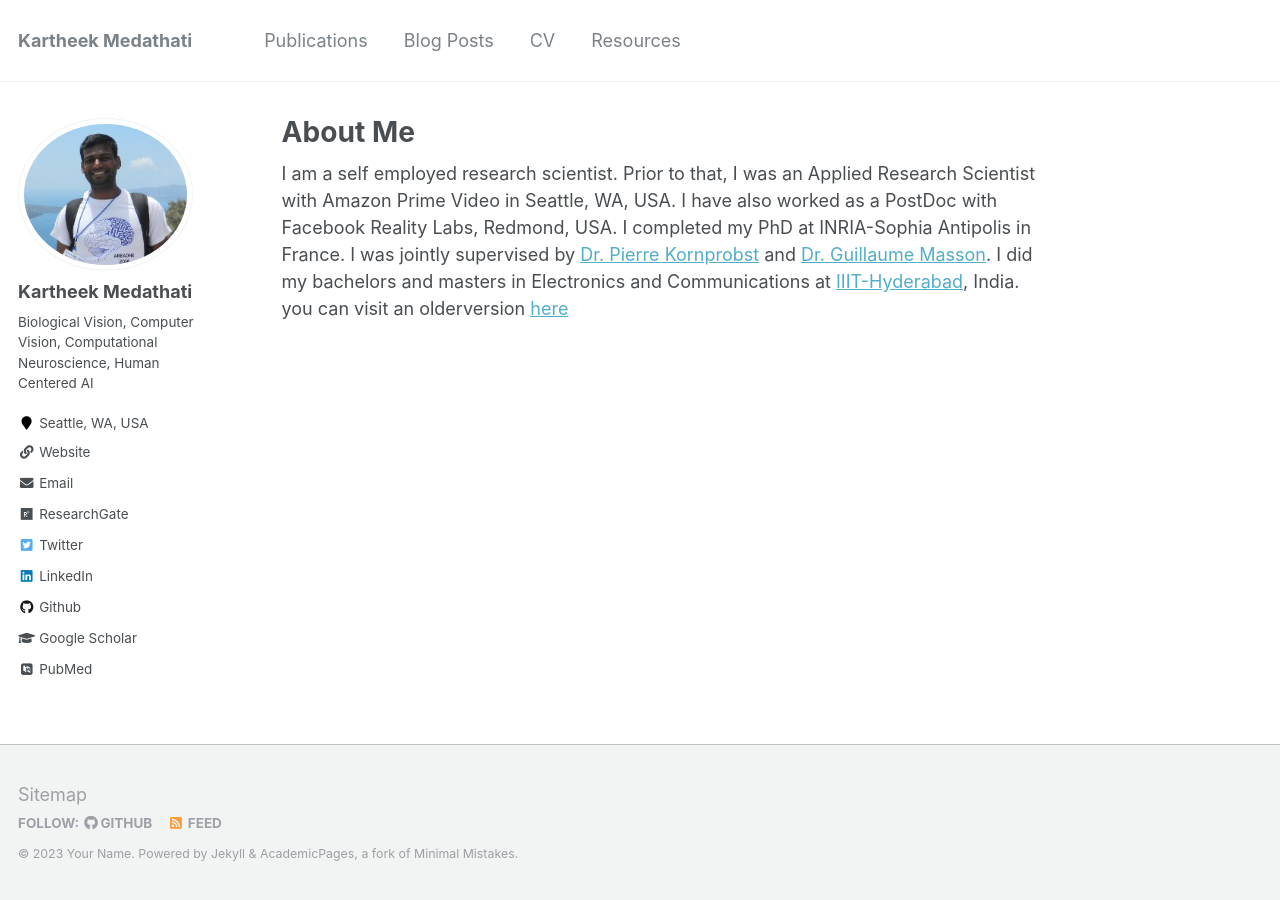
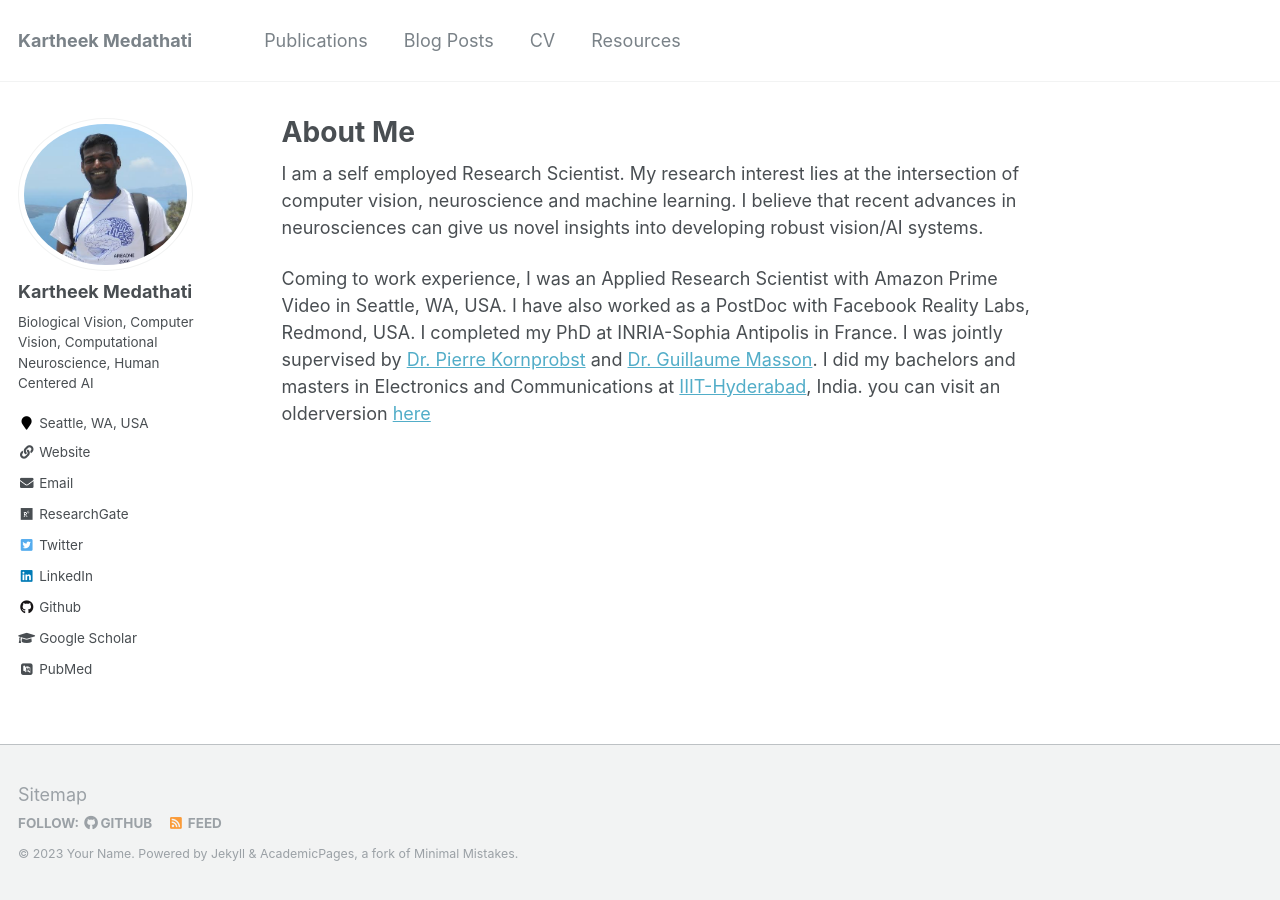
Before and after one commit to kartheekmedathati/kartheekmedathati.github.io, a Jekyll site: the page built from _pages/about.md, in a window 1280 px wide. Built offline with Jekyll 4.4.1, drawn with Linux system fonts in a browser that asks for light colours; some web fonts are replaced.

Commit message:
Updated Read Me

```diff
--- a/_pages/about.md
+++ b/_pages/about.md
@@ -8,5 +8,7 @@ redirect_from:
   - /about.html
 ---
 
-I am a self employed research scientist. Prior to that, I was an Applied Research Scientist with Amazon Prime Video in Seattle, WA, USA. I have also worked as a PostDoc with Facebook Reality Labs, Redmond, USA. I completed my PhD at INRIA-Sophia Antipolis in France. I was jointly supervised by [Dr. Pierre Kornprobst](https://team.inria.fr/biovision/pierre-kornprobst/) and [Dr. Guillaume Masson](http://www.int.univ-amu.fr/MASSON-Guillaume). I did my bachelors and masters in Electronics and Communications at [IIIT-Hyderabad](https://www.iiit.ac.in/), India.
+I am a self employed Research Scientist. My research interest lies at the intersection of computer vision, neuroscience and machine learning. I believe that recent advances in neurosciences can give us novel insights into developing robust vision/AI systems.
+
+Coming to work experience, I was an Applied Research Scientist with Amazon Prime Video in Seattle, WA, USA. I have also worked as a PostDoc with Facebook Reality Labs, Redmond, USA. I completed my PhD at INRIA-Sophia Antipolis in France. I was jointly supervised by [Dr. Pierre Kornprobst](https://team.inria.fr/biovision/pierre-kornprobst/) and [Dr. Guillaume Masson](http://www.int.univ-amu.fr/MASSON-Guillaume). I did my bachelors and masters in Electronics and Communications at [IIIT-Hyderabad](https://www.iiit.ac.in/), India.
 you can visit an olderversion [here](http://www-sop.inria.fr/members/Kartheek.Medathati/)
```
